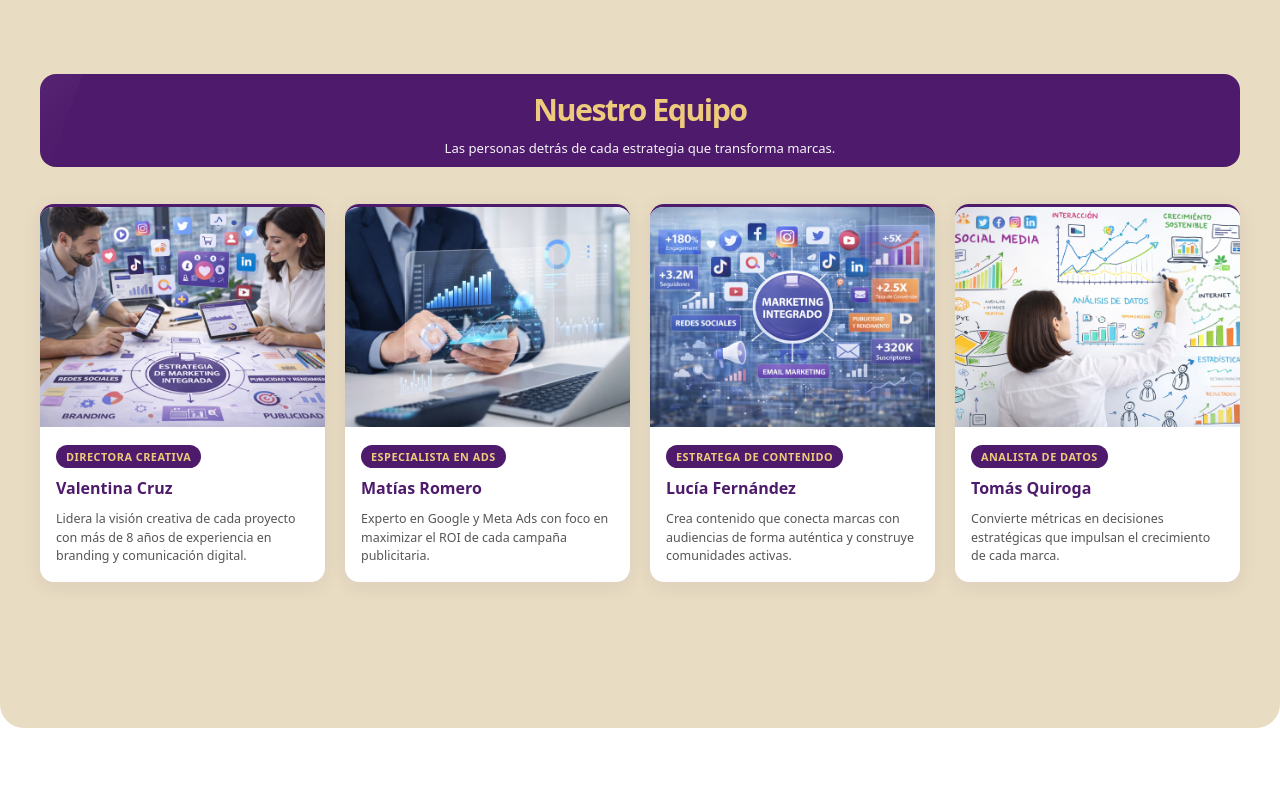
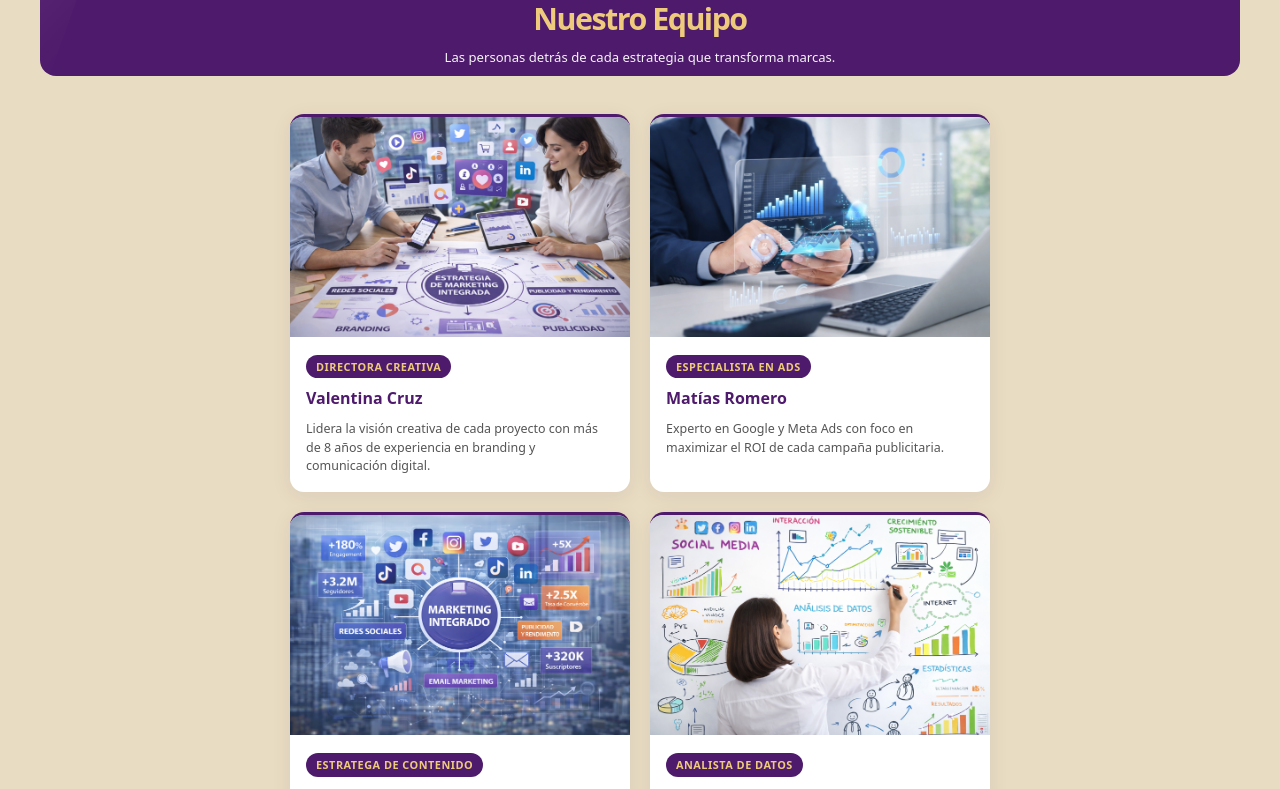
Before and after one commit to francoxvr/BRAVAS-WEB, a Next.js app in the folder frontend/: page /nosotros in a window 1280 px wide. Shown: the part 2546-3335 px from the top of the page. Built offline with nearby package versions, Linux system fonts and the light colour scheme.

Commit message:
fix: center team cards in Nosotros

```diff
--- a/frontend/src/components/sections/Nosotros.module.css
+++ b/frontend/src/components/sections/Nosotros.module.css
@@ -20,9 +20,10 @@
 
 .teamGrid {
   display: grid;
-  grid-template-columns: repeat(4, 1fr);
+  grid-template-columns: repeat(2, minmax(0, 340px));
   gap: 20px;
   margin-top: 8px;
+  justify-content: center;
 }
 
 .teamCard {
```
